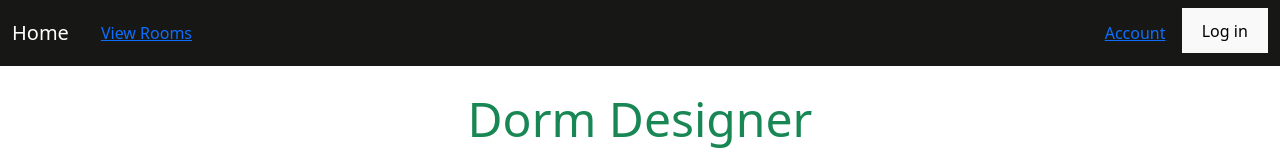
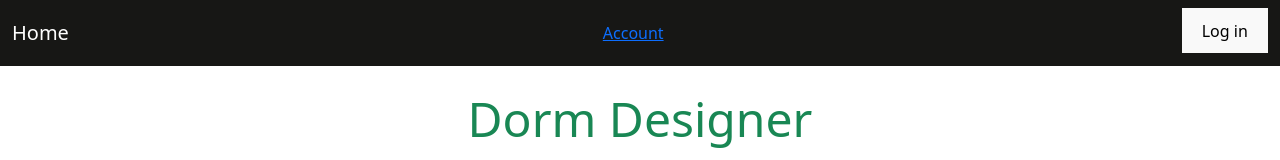
Before and after one commit to enjoSuru/Dorm_Designer, a React (Vite) app in the folder hosting/: page / in a window 1280 px wide. Shown: the top 160 px of the page. Built offline with nearby package versions, Linux system fonts and the light colour scheme; no server answers.

Commit message:
conditional view room

```diff
--- a/hosting/src/Components/navbar.jsx
+++ b/hosting/src/Components/navbar.jsx
@@ -30,13 +30,11 @@ export default function NavBar() {
           <Link to="/" className="navbar-brand">
             Home
           </Link>
-          <Link
-            to="/rooms"
-            className="nav-item me-auto"
-            style={{ paddingLeft: "1rem", paddingRight: "1rem" }}
-          >
-            View Rooms
-          </Link>
+          {user ? (
+            <Link to="/rooms" className="nav-item">
+              View Rooms
+            </Link>
+          ) : null}
           <Link
             to="/account"
             className="nav-item"
```
